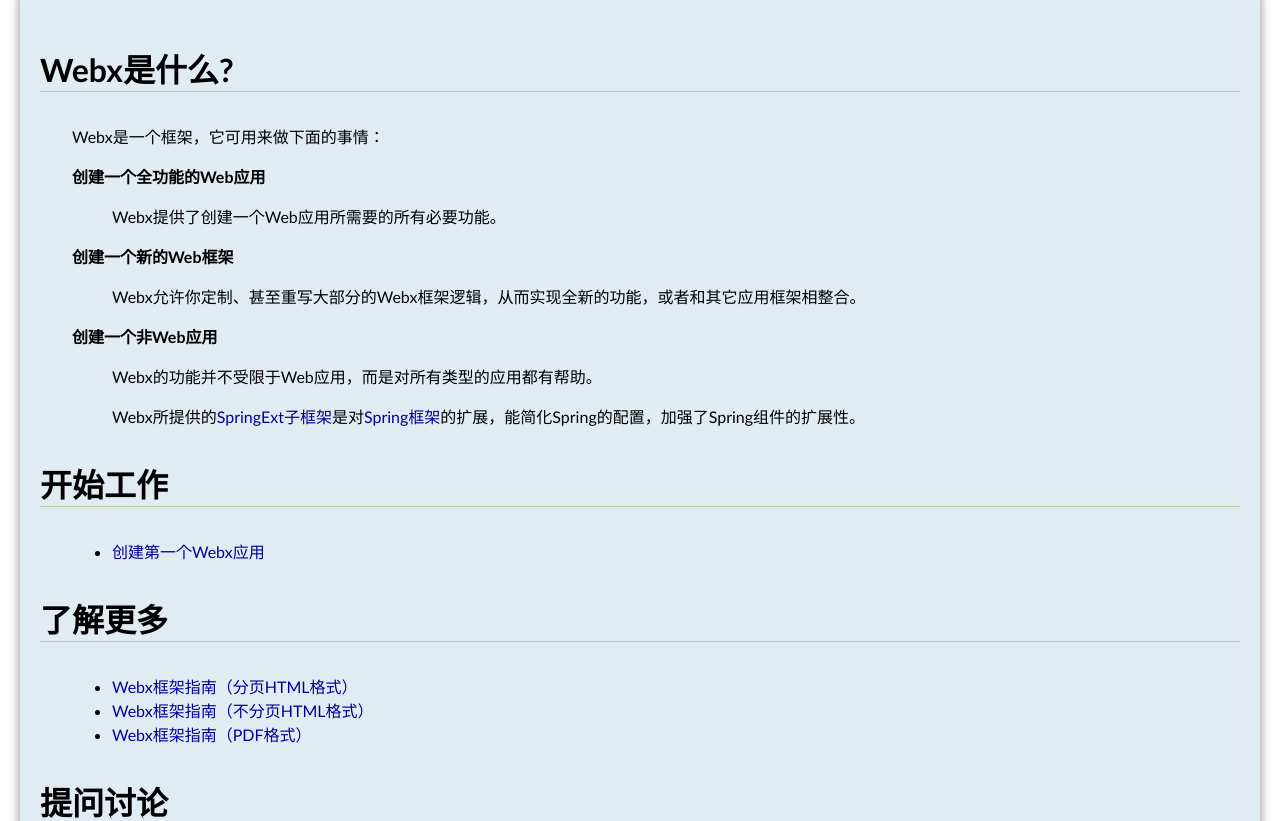
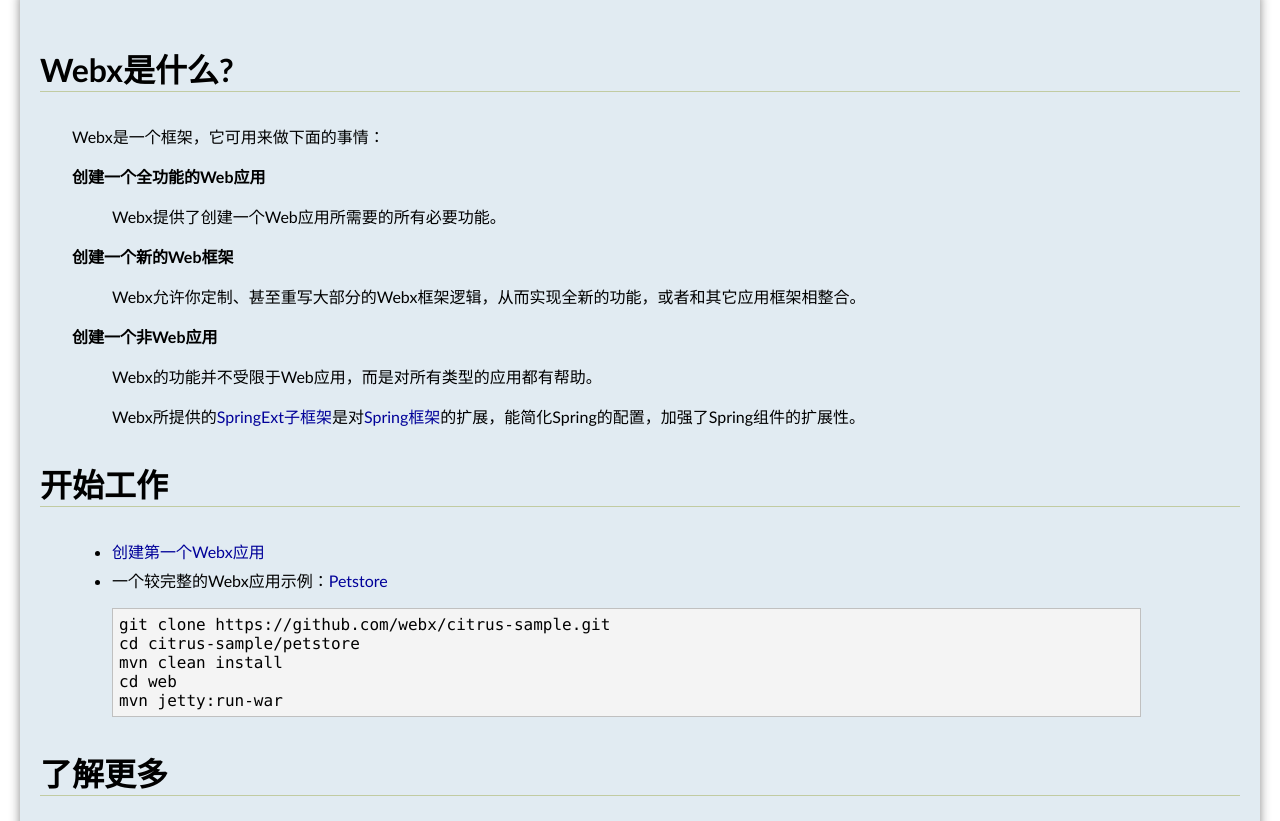
Before and after one commit to webx/webx.github.com, a plain HTML site: page index.html in a window 1280 px wide. Shown: the part 132-953 px from the top of the page. Drawn offline with Linux system fonts and the light colour scheme.

Commit message:
更新webx主页

```diff
--- a/index.html
+++ b/index.html
@@ -35,6 +35,14 @@
     <dd>
         <ul>
             <li><a href="http://openwebx.org/docs/firstapp.html">创建第一个Webx应用</a></li>
+            <li>
+                <p>一个较完整的Webx应用示例：<a href="http://github.com/webx/citrus-sample/petstore">Petstore</a></p>
+                <pre class="programlisting">git clone https://github.com/webx/citrus-sample.git
+cd citrus-sample/petstore
+mvn clean install
+cd web
+mvn jetty:run-war</pre>
+            </li>
         </ul>
     </dd>
     <dt>了解更多</dt>
@@ -76,7 +84,7 @@ mvn clean install</pre>
     </dd>
 </dl>
 <div id="footer">
-<p>&copy; 2011 Alibaba.com.  All Rights Reserved.</p>
+    <p>&copy; 2011 Alibaba.com.  All Rights Reserved.</p>
 </div>
 </body>
 </html>
--- a/styles/webx-site.css
+++ b/styles/webx-site.css
@@ -49,6 +49,12 @@ a[href]:hover,a[href]:active {
 p {
     text-align: justify;
 }
+li {
+    margin:5px 0;
+}
+li p {
+    margin:0;
+}
 img {
     border: 0;
     vertical-align: baseline;
```
